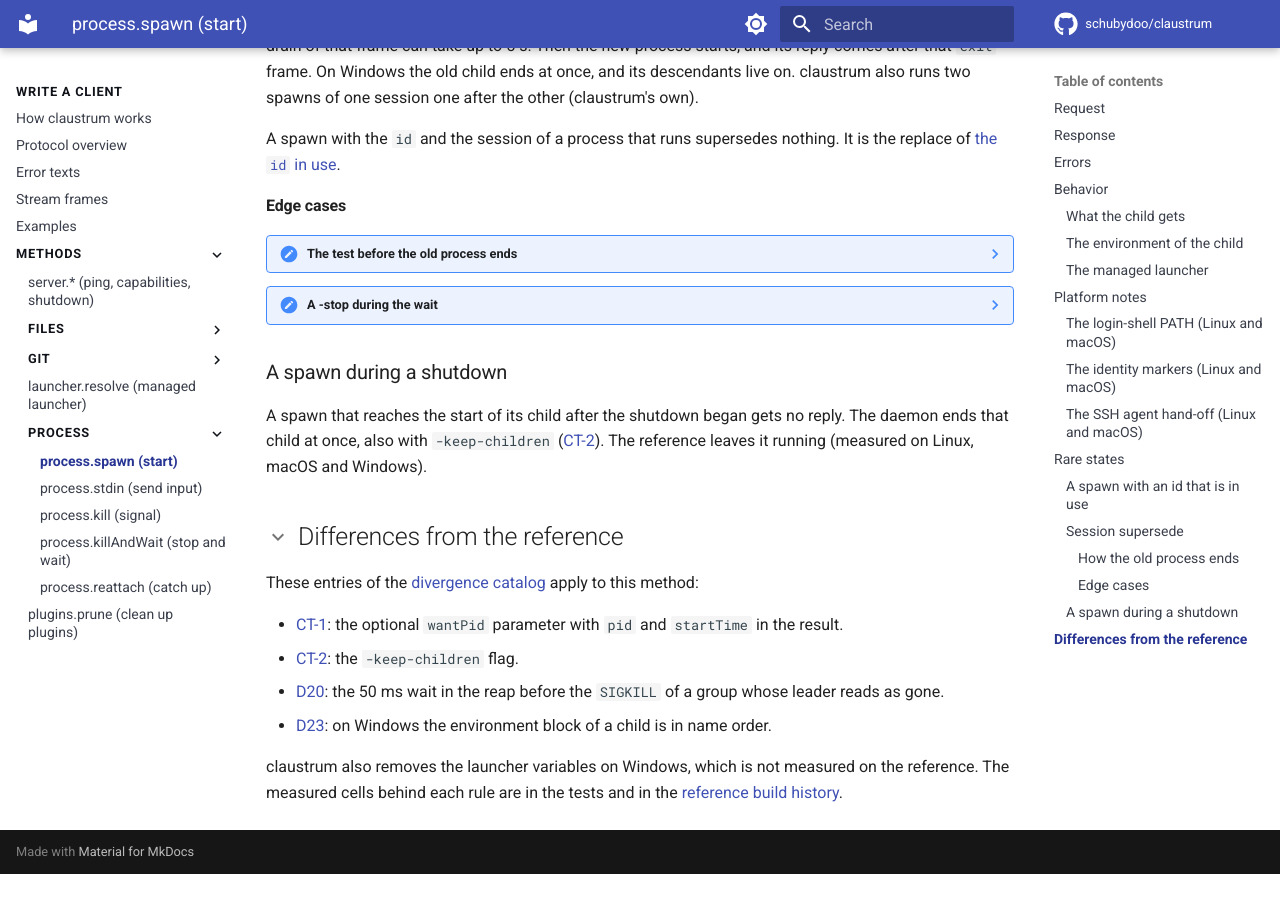
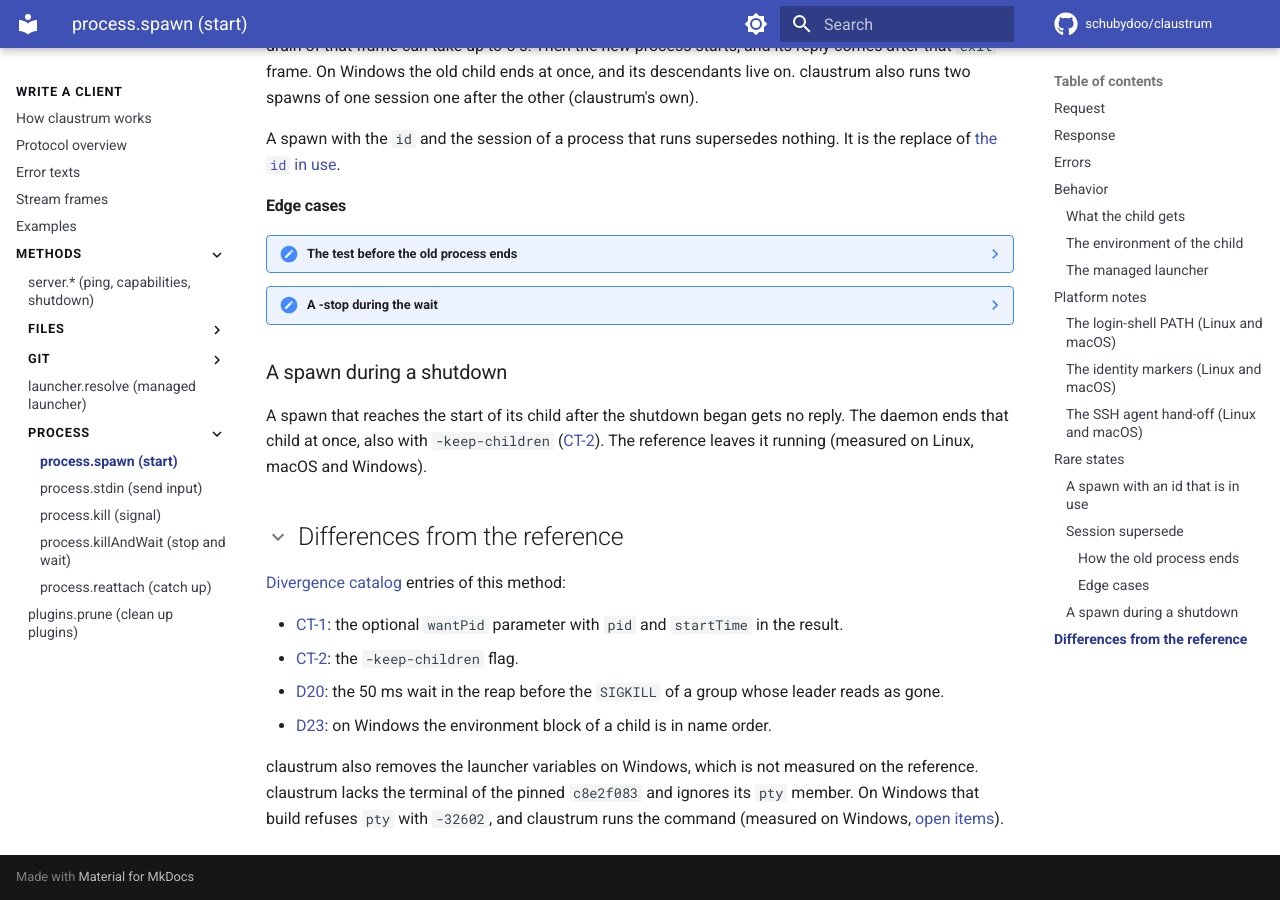
Before and after one commit to schubydoo/claustrum, an MkDocs documentation site: the page built from docs/protocol/process-spawn.md, in a window 1280 px wide and 900 px high, scrolled down 7161 px. Built offline with MkDocs 1.6.1 and Material for MkDocs 9.7.7, drawn with Linux system fonts in a browser that asks for light colours; comment, search, counter and statistics services are not loaded; before the commit the page ends 8035 px from its top, so only the background shows below that; some of the changed text lies outside the part shown.

Commit message:
docs: name the missing terminal on the server and process.spawn pages
server.md and process-spawn.md now say, in their Differences from the
reference sections, that claustrum lacks the terminal of the pinned
c8e2f083: no process.resize and no process.spawn.pty in the capabilities
reply, a pty member that claustrum ignores, and on Windows a command that
claustrum runs where that build answers -32602. The DIVERGENCES.md intro
links its "except its terminal" clause to the open item in
REFERENCE-BUILDS.md. An unbuilt part is a gap, not a catalog entry, so no
new entry is added. Each page stays within its word limit: the cuts are a
pointer sentence that the new link replaces, and three repeated phrases.

Co-Authored-By: Claude Opus 5.5 <noreply@anthropic.com>

```diff
--- a/docs/protocol/process-spawn.md
+++ b/docs/protocol/process-spawn.md
@@ -1,6 +1,6 @@
 # process.spawn
 
-`process.spawn` starts a child process as the user of the daemon and streams its output to the connection that sent the request. The client names the process with its own `id`. The process outlives that connection, and another connection can take it over with [process.reattach](process-reattach.md).
+`process.spawn` starts a child process as the user of the daemon and streams its output to the connection that sent the request. The process outlives that connection, and another connection can take it over with [process.reattach](process-reattach.md).
 
 Treat the socket and the token as shell access. The daemon runs any command that a request names. See [`SECURITY.md`](https://github.com/schubydoo/claustrum/blob/main/SECURITY.md).
 
@@ -212,11 +212,11 @@ A spawn that reaches the start of its child after the shutdown began gets no rep
 
 ## Differences from the reference
 
-These entries of the [divergence catalog](../DIVERGENCES.md) apply to this method:
+[Divergence catalog](../DIVERGENCES.md) entries of this method:
 
 - [CT-1](../DIVERGENCES.md#ct-1): the optional `wantPid` parameter with `pid` and `startTime` in the result.
 - [CT-2](../DIVERGENCES.md#ct-2): the `-keep-children` flag.
 - [D20](../DIVERGENCES.md#d20): the 50 ms wait in the reap before the `SIGKILL` of a group whose leader reads as gone.
 - [D23](../DIVERGENCES.md#d23): on Windows the environment block of a child is in name order.
 
-claustrum also removes the launcher variables on Windows, which is not measured on the reference. The measured cells behind each rule are in the tests and in the [reference build history](../REFERENCE-BUILDS.md).
+claustrum also removes the launcher variables on Windows, which is not measured on the reference. claustrum lacks the terminal of the pinned `c8e2f083` and ignores its `pty` member. On Windows that build refuses `pty` with `-32602`, and claustrum runs the command (measured on Windows, [open items](../REFERENCE-BUILDS.md#c8e2f083a63593e9adf0bbebc99debff07a5545f-2026-10-06-built)).
```
Also changed, not shown: other parts of docs/protocol/process-spawn.md (+1 -1 lines), docs/DIVERGENCES.md (+1 -1 lines), docs/protocol/server.md (+3 -3 lines).
